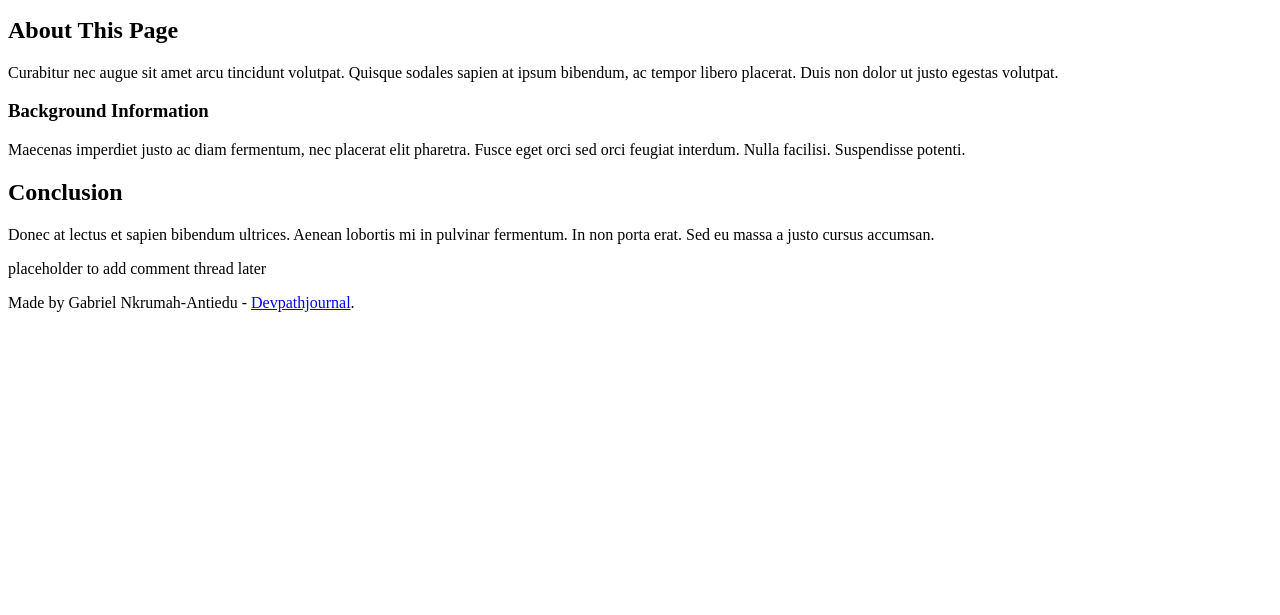
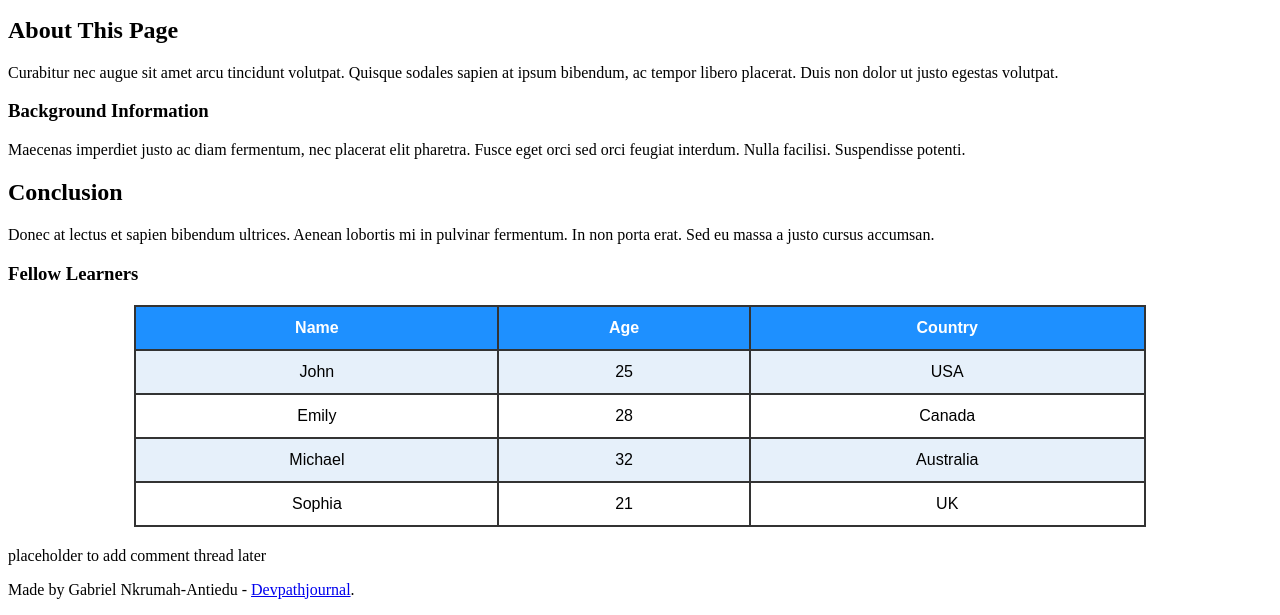
Before and after one commit to kadgn-dev/My_First_Portfolio, a plain HTML site: page html_basic/index.html in a window 1280 px wide. Shown: the part 310-925 px from the top of the page. Before the commit the page ends 800 px from the top, so only its background shows below. Drawn offline with Linux system fonts and the light colour scheme.

Commit message:
Add styled learner table to index.html

```diff
--- a/html_basic/index.html
+++ b/html_basic/index.html
@@ -25,6 +25,38 @@
             <p>Maecenas imperdiet justo ac diam fermentum, nec placerat elit pharetra. Fusce eget orci sed orci feugiat interdum. Nulla facilisi. Suspendisse potenti.</p>
             <h2>Conclusion</h2>
             <p>Donec at lectus et sapien bibendum ultrices. Aenean lobortis mi in pulvinar fermentum. In non porta erat. Sed eu massa a justo cursus accumsan.</p>
+            <h3>Fellow Learners</h3>
+            <table style="border-collapse: collapse; width: 80%; margin: 20px auto; font-family: Arial, sans-serif;">
+                <thead>
+                    <tr style="background-color: #1E90FF; color: white;">
+                        <th style="border: 2px solid #333; padding: 12px;">Name</th>
+                        <th style="border: 2px solid #333; padding: 12px;">Age</th>
+                        <th style="border: 2px solid #333; padding: 12px;">Country</th>
+                    </tr>
+                </thead>
+                <tbody>
+                    <tr style="background-color: #E6F0FA;">
+                        <td style="border: 2px solid #333; padding: 12px; text-align: center;">John</td>
+                        <td style="border: 2px solid #333; padding: 12px; text-align: center;">25</td>
+                        <td style="border: 2px solid #333; padding: 12px; text-align: center;">USA</td>
+                    </tr>
+                    <tr style="background-color: #FFFFFF;">
+                        <td style="border: 2px solid #333; padding: 12px; text-align: center;">Emily</td>
+                        <td style="border: 2px solid #333; padding: 12px; text-align: center;">28</td>
+                        <td style="border: 2px solid #333; padding: 12px; text-align: center;">Canada</td>
+                    </tr>
+                    <tr style="background-color: #E6F0FA;">
+                        <td style="border: 2px solid #333; padding: 12px; text-align: center;">Michael</td>
+                        <td style="border: 2px solid #333; padding: 12px; text-align: center;">32</td>
+                        <td style="border: 2px solid #333; padding: 12px; text-align: center;">Australia</td>
+                    </tr>
+                    <tr style="background-color: #FFFFFF;">
+                        <td style="border: 2px solid #333; padding: 12px; text-align: center;">Sophia</td>
+                        <td style="border: 2px solid #333; padding: 12px; text-align: center;">21</td>
+                        <td style="border: 2px solid #333; padding: 12px; text-align: center;">UK</td>
+                    </tr>
+                </tbody>
+            </table>
         </article>
         <aside>
             <p>placeholder to add comment thread later</p>
```
